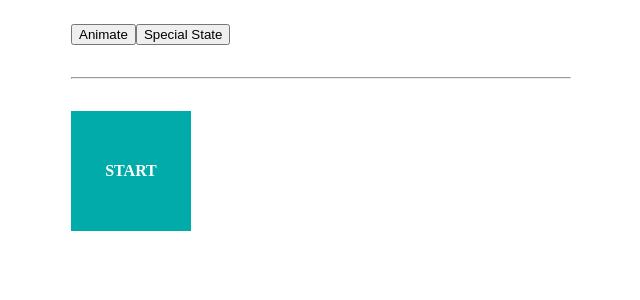
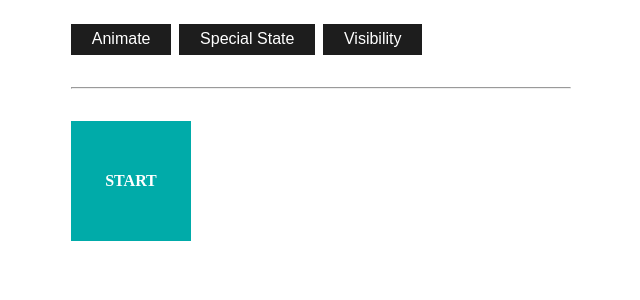
Before and after one commit to Chuchundrium/Angular-theory, an Angular app: page / in a window 1280 px wide. Shown: the top 300 px of the page, without its empty margins (319-959 px from the left). Built offline with nearby package versions, Linux system fonts and the light colour scheme.

Commit message:
14-Animation-05-visibility-void-enter-leave

```diff
--- a/src/app/app.component.html
+++ b/src/app/app.component.html
@@ -1,9 +1,11 @@
 <div class="wrap">
-  <button (click)="animate()">Animate</button>
-  <button (click)="boxState='special'">Special State</button>
+  <button class='btn' (click)="animate()">Animate</button>
+  <button class='btn' (click)="boxState='special'">Special State</button>
+  <button class='btn' (click)="visible = !visible">Visibility</button>
   <hr>
   <div
     class="box"
+    *ngIf="visible"
     [@box]="boxState"
   >
     <h4>{{ boxState | uppercase}}</h4>
--- a/src/app/app.component.scss
+++ b/src/app/app.component.scss
@@ -15,3 +15,19 @@ hr {
   justify-content: center;
   color: white;
 }
+
+.btn {
+  display: inline-block;
+  background:#1d1d1d;
+  color: #fff;
+  padding: 0.4rem 1.3rem;
+  font-size: 1rem;
+  border: none;
+  cursor: pointer;
+  margin-right: 0.5rem;
+  transition: opacity 0.2s ease-in;
+  outline: none;
+}
+.btn:hover {
+  opacity: 0.8;
+}
--- a/src/app/app.component.ts
+++ b/src/app/app.component.ts
@@ -27,12 +27,28 @@ import {animate, state, style, transition, trigger} from '@angular/animations';
           background: '#7e3878'
         })),
         animate(750)
+      ]),
+      /* void - is reserved for NO-state
+      * 'void => *' = ':enter'
+      * '* => void' = ':leave'
+      * */
+      transition(':enter', [
+        style({opacity: 0}),
+        animate('777ms ease-out')
+      ]),
+      transition(':leave', [
+        style({opacity: 1}),
+        animate(500, style({
+          opacity: 0,
+          transform: 'scale(1.3)'
+        }))
       ])
     ])
   ]
 })
 export class AppComponent {
   boxState = 'start';
+  visible = true;
 
   animate() {
     this.boxState = this.boxState === 'end' ? 'start' : 'end';
```
